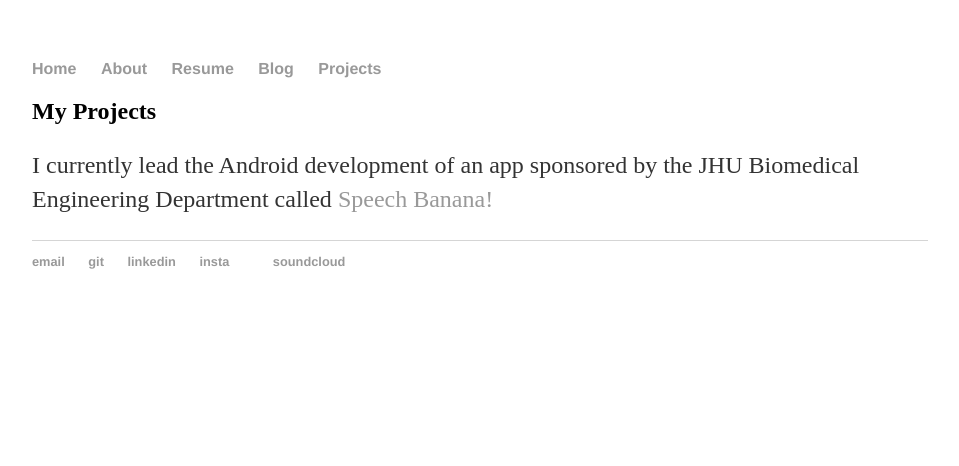
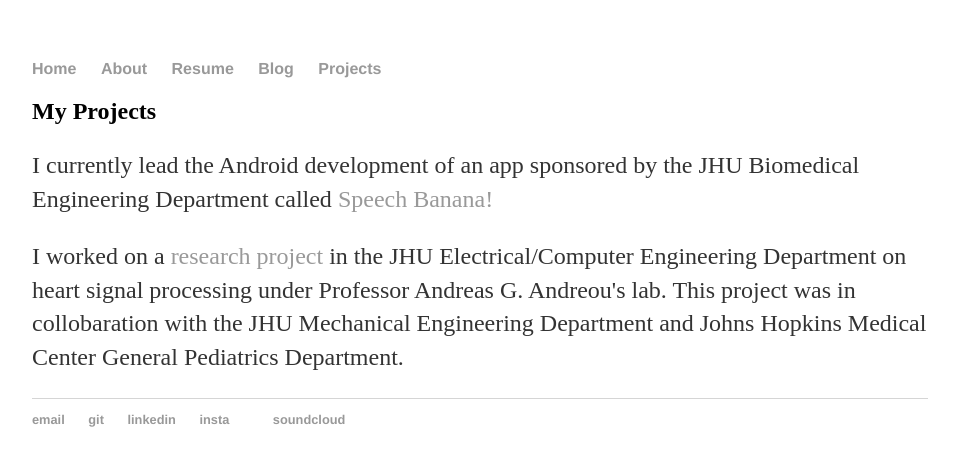
Before and after one commit to matthewjlee/matthewjlee.github.io, a Jekyll site: the page built from projects/index.html, in a window 1280 px wide. Shown: the top 466 px of the page, without its empty margins (160-1119 px from the left). Built offline with Jekyll 4.4.1, drawn with Linux system fonts in a browser that asks for light colours.

Commit message:
added research project

```diff
--- a/projects/index.html
+++ b/projects/index.html
@@ -5,4 +5,5 @@ title: Projects!
 <div class="intro">
 	<h2>My Projects </h1>
 	<p>I currently lead the Android development of an app sponsored by the JHU Biomedical Engineering Department called <a href="http://speechbanana.jhu.edu">Speech Banana!</a></p>
+	<p>I worked on a <a href="http://andreoulab.net/index.html"> research project </a> in the JHU Electrical/Computer Engineering Department on heart signal processing under Professor Andreas G. Andreou's lab. This project was in collobaration with the JHU Mechanical Engineering Department and Johns Hopkins Medical Center General Pediatrics Department.
 </div><!-- /.intro -->
```
